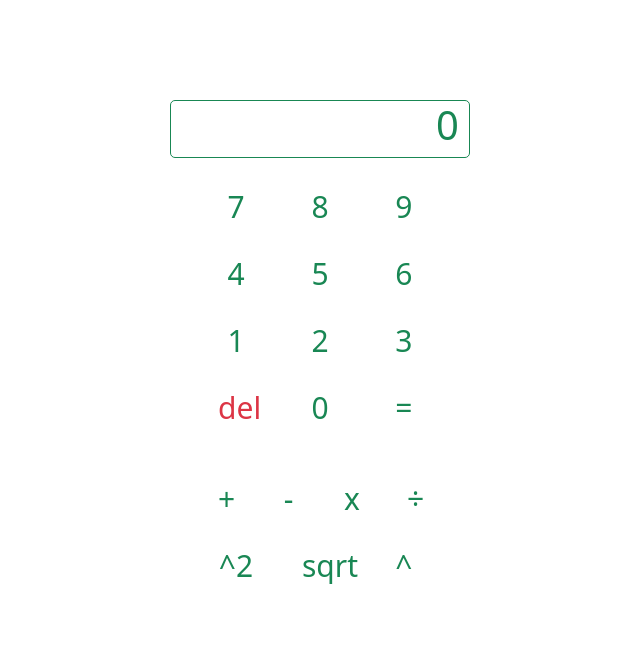
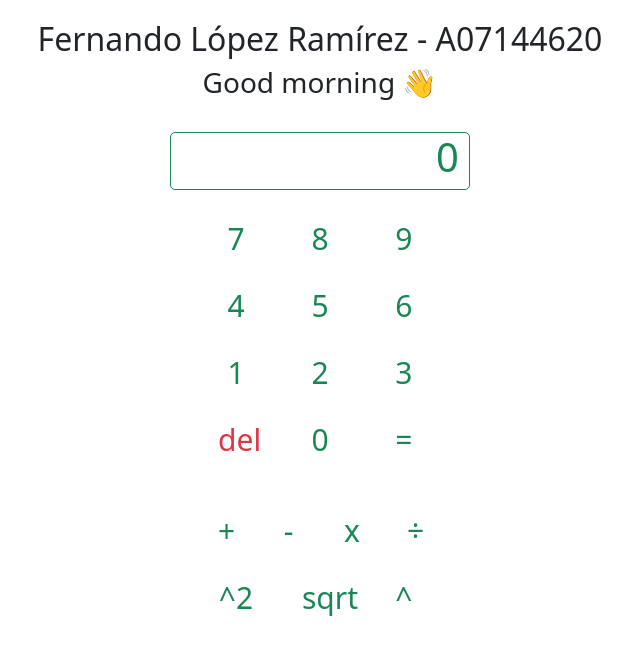
Before and after one commit to Fernando74lr/web-fer-lopez-ago2021, a plain HTML site: page calculadora/index.html in a window 1280 px wide. Shown: the whole page, without its empty margins (320-960 px from the left). Drawn offline with nearby package versions, Linux system fonts and the light colour scheme.

Commit message:
Calulator - Heading

```diff
--- a/calculadora/calc-style.css
+++ b/calculadora/calc-style.css
@@ -1,5 +1,5 @@
 body {
-    padding: 100px;
+    padding: 20px;
 }
 
 #box {
--- a/calculadora/calculadora.js
+++ b/calculadora/calculadora.js
@@ -1,4 +1,3 @@
-
 // Display
 const value = $('#value');
 
@@ -107,3 +106,13 @@ $('#btn-pow').click(function (e) { change_display(e) });
 
 // Button clear
 $('#btn-clear').click(function (e) { clear_display() });
+
+const greeting = () => {
+    let hour = new Date().getHours();
+    if (hour < 12) return 'Good morning 👋';
+    if (hour >= 12 && hour < 18) return 'Good afternoon 👋';
+    if (hour >= 18 && hour < 20) return 'Good evening 🌗';
+    if (hour >= 20) return 'Good night 🌙';
+}
+
+$('#greeting').html(greeting());
--- a/calculadora/index.html
+++ b/calculadora/index.html
@@ -16,6 +16,13 @@
     <title>Calculadora</title>
 </head>
 <body>
+
+    <div style="text-align: center;">
+        <h2>Fernando López Ramírez - A07144620</h2>
+        <h3 id="greeting"></h3>
+    </div>
+
+    <br>
 
     <div id="box">
         <div id="display">
```
